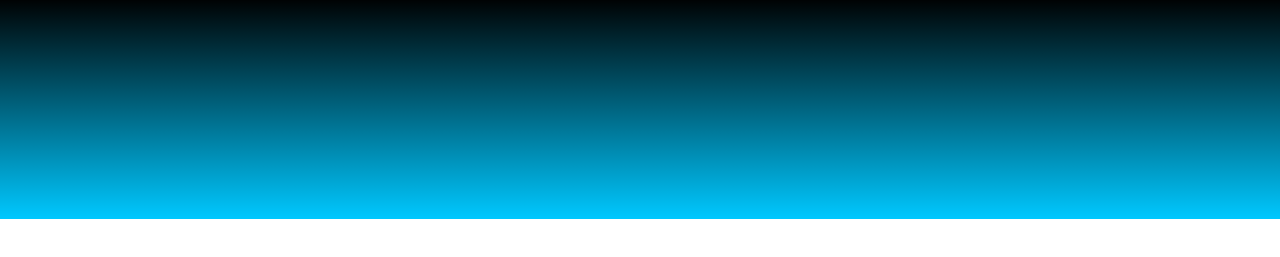
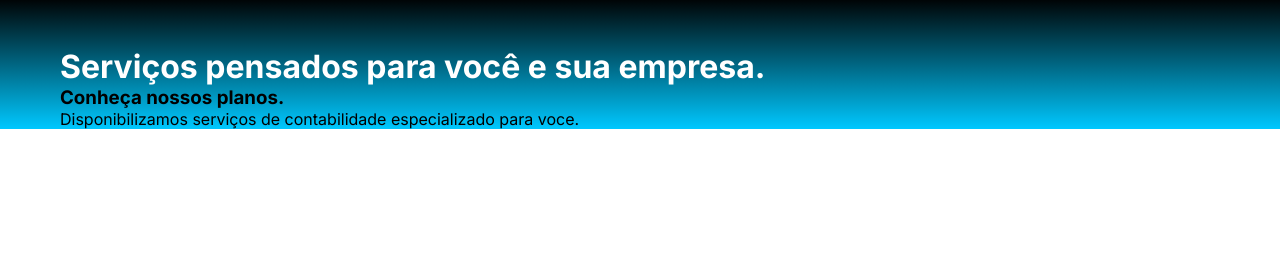
Before and after one commit to wdavyviana/cortez-ibiapina, a plain HTML site: page index.html in a window 1280 px wide. Shown: the part 133-390 px from the top of the page. Drawn offline with Linux system fonts and the light colour scheme.

Commit message:
commit title
atualização de titulo

```diff
--- a/index.html
+++ b/index.html
@@ -4,6 +4,9 @@
     <meta charset="UTF-8">
     <meta name="viewport" content="width=device-width, initial-scale=1.0">
     <title>Cortez & Ibiapina</title>
+    <link rel="preconnect" href="https://fonts.googleapis.com">
+    <link rel="preconnect" href="https://fonts.gstatic.com" crossorigin>
+    <link href="https://fonts.googleapis.com/css2?family=Inter:wght@400;700&display=swap" rel="stylesheet">
     <link rel="stylesheet" href="style.css">
 </head>
 <body>
@@ -14,9 +17,13 @@
         </nav>
     </div>
     <div id="menuinfo">
-        <h1>
-            <br><br><br><br><br><br>
-        </h1>
+        <div id="texto">
+            <h1>
+            Serviços pensados para você e sua empresa.
+            </h1>
+            <h3>Conheça nossos planos.</h3>
+            <p>Disponibilizamos serviços de contabilidade especializado para voce.</p>
+        </div>
     </div>
 </body>
 </html>
--- a/style.css
+++ b/style.css
@@ -1,11 +1,12 @@
 *{
     margin: 0;
-
+    font-family: 'Inter', sans-serif;
 }
 #menuinfo{
 
     background: linear-gradient(#000000 , #00c8ff );
     background-repeat: no-repeat;
+
 }
 
 #barrasuperior{
@@ -18,3 +19,10 @@
     margin: 0 auto;
     display: flex;
 }
+#texto {
+    padding-left: 60px;
+    padding-top: 50px;
+}
+#texto h1{
+    color: white;
+}
```
